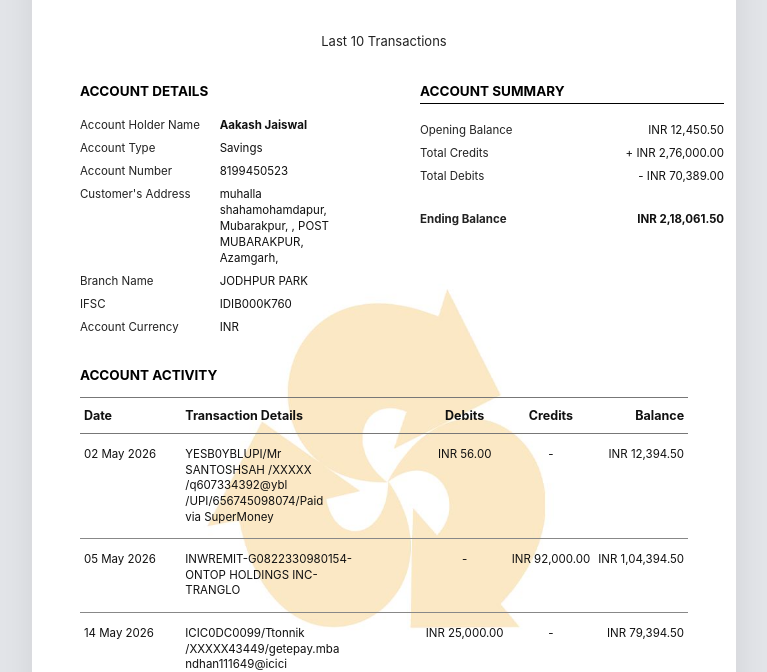
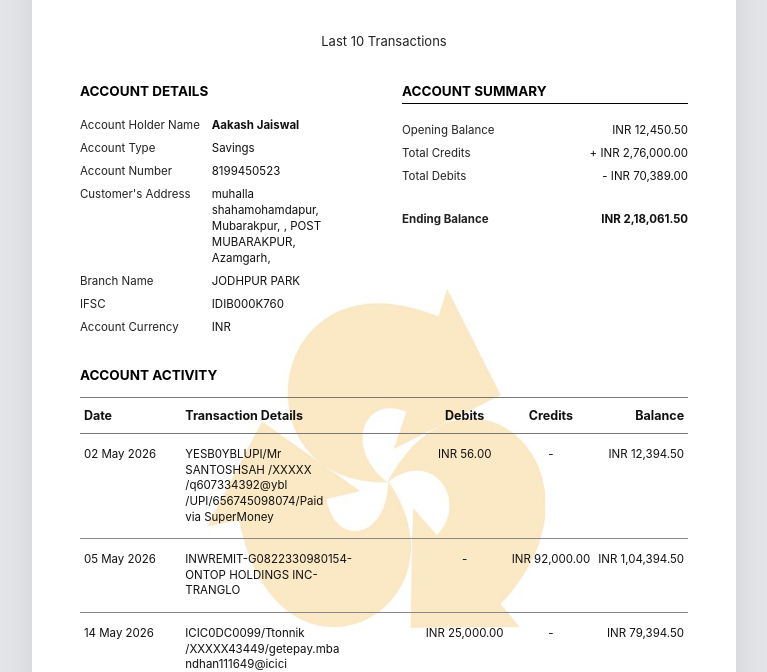
Before and after one commit to dheereshag/docs, a website: page bank/index.html in a window 1280 px wide. Shown: the part 127-799 px from the top of the page, without its empty margins (256-1023 px from the left). Drawn offline with Linux system fonts and the light colour scheme.

Commit message:
chore: update bank statement files and refactor details-grid to use fractional units

```diff
--- a/bank/index.html
+++ b/bank/index.html
@@ -105,7 +105,7 @@
     /* 2 Columns: Account Details & Account Summary */
     .details-grid {
       display: grid;
-      grid-template-columns: 50% 50%;
+      grid-template-columns: 1fr 1fr;
       column-gap: 36px;
       margin-bottom: 28px;
     }
```
Also changed, not shown: 2 other files.
